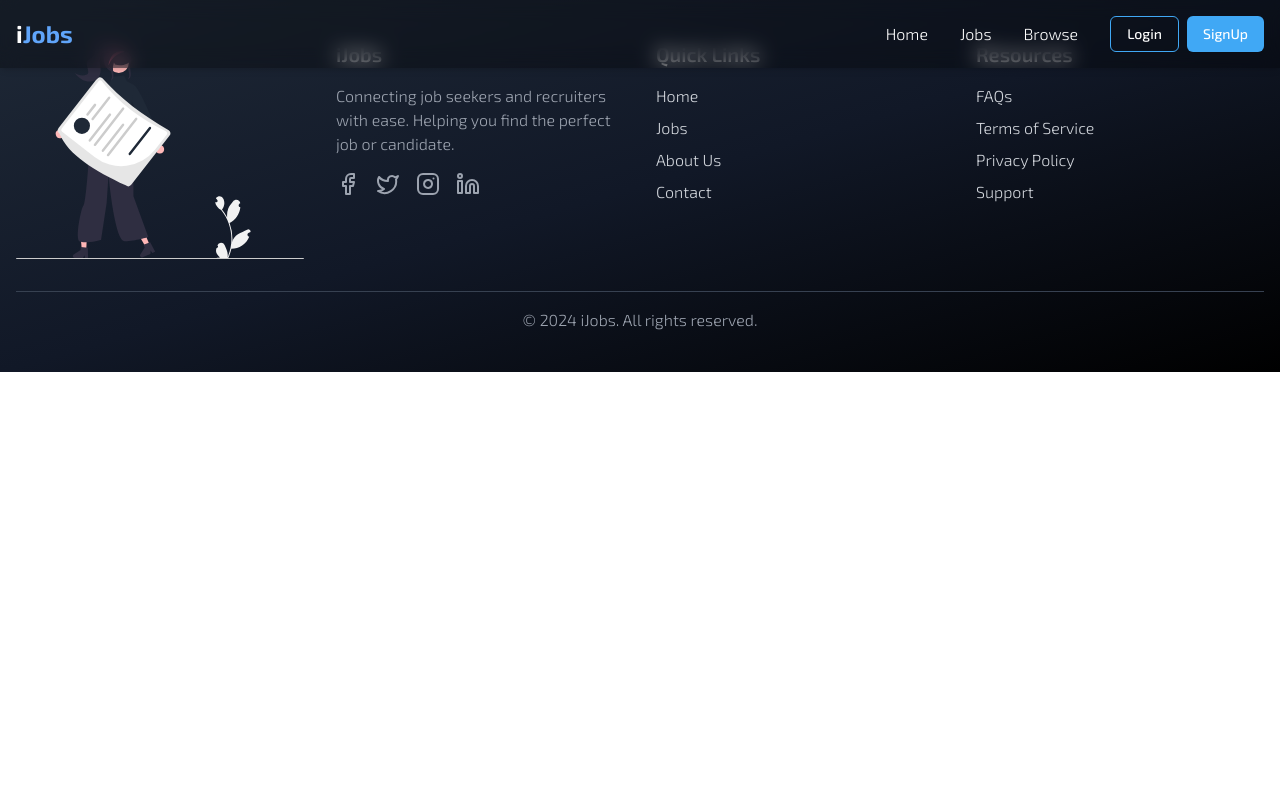
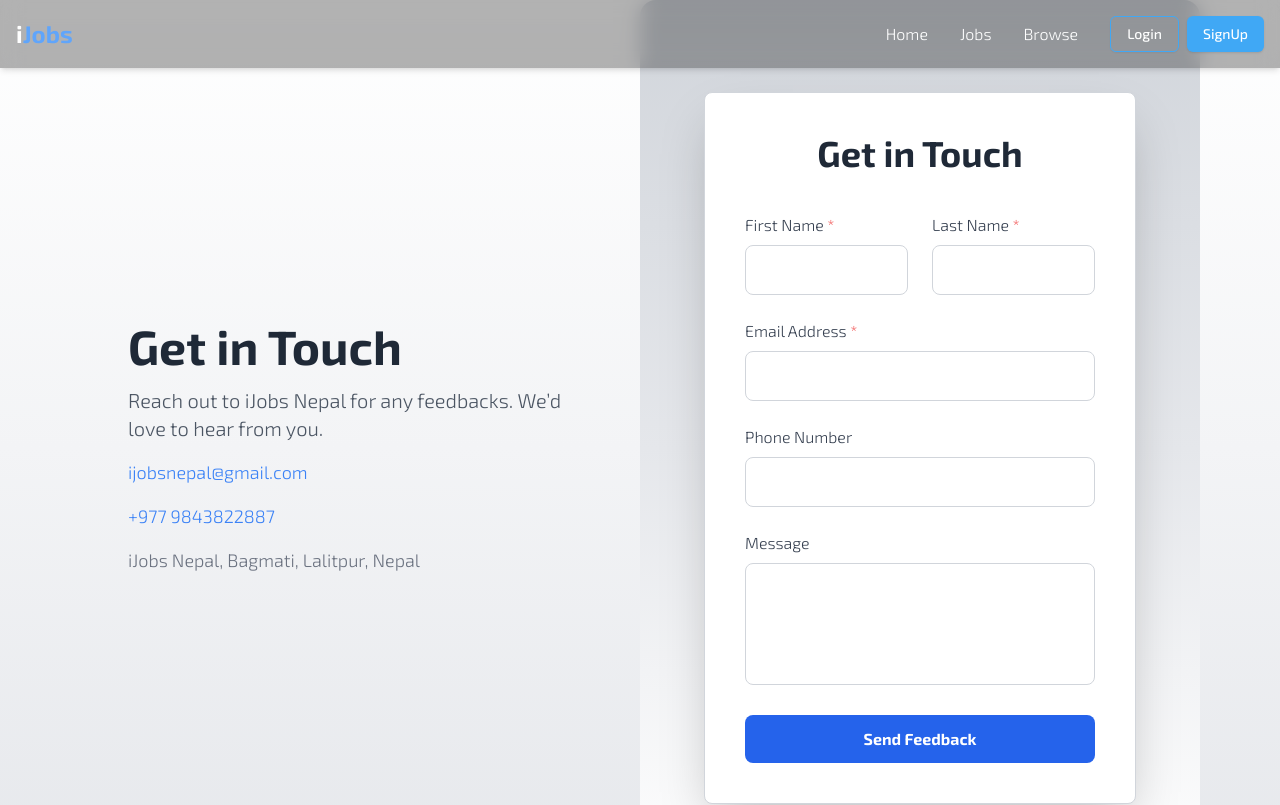
Before and after one commit to suyan-python/iJobs, a React (Vite) app in the folder client/: page /contact in a window 1280 px wide. Shown: the top 805 px of the page. Built offline with nearby package versions, Linux system fonts and the light colour scheme; the HTML template or start-up script is replaced by a standard one; what tailwindcss-filters would draw is missing.

Commit message:
about, contacts pages add

```diff
--- a/client/src/App.jsx
+++ b/client/src/App.jsx
@@ -16,6 +16,8 @@ import { BrowserRouter as Router, Routes, Route } from "react-router-dom";
 import AdminPostJobs from "./components/admin/AdminPostJobs";
 import Applicants from "./components/admin/Applicants";
 import ProtectedRoute from "./components/admin/ProtectedRoute";
+import AboutUs from "./components/aboutus/AboutUs";
+import Contact from "./components/contact/Contact";
 
 function App() {
   return (
@@ -24,6 +26,8 @@ function App() {
         <NavBar />
         <Routes>
           <Route path="/" element={<LandingPage />} />
+          <Route path="/about" element={<AboutUs />} />
+          <Route path="/contact" element={<Contact />} />
           <Route path="/login" element={<Login />} />
           <Route path="/signup" element={<SignUp />} />
           <Route path="/jobs" element={<Jobs />} />
--- /dev/null
+++ b/client/src/components/aboutus/AboutUs.jsx
@@ -0,0 +1,71 @@
+import React from "react";
+
+function AboutUs() {
+  return (
+    <div className="pt-36 bg-gradient-to-t from-blue-800 via-blue-900 to-gray-900">
+      <div className="text-center font-bold text-5xl text-blue-400">
+        Behind the Business
+      </div>
+      <div className="flex flex-wrap justify-center gap-8 p-6">
+        {/* Card 1 */}
+        <div className="bg-suyan bg-cover text-white w-full sm:w-64 md:w-80 h-72 p-4  rounded-lg shadow-lg hover:shadow-xl transition-shadow duration-300 relative overflow-hidden">
+          {/* Gradient Overlay */}
+          <div className="absolute inset-0 bg-gradient-to-t from-blue-700 to-transparent opacity-70 z-20"></div>
+
+          {/* Title Section */}
+          <div className="relative z-30 p-4">
+            <div className="title font-semibold text-xl ">Suyan Man Amatya</div>
+          </div>
+
+          {/* Description Section */}
+          <div className="description-wrapper absolute bottom-0 left-0 right-0 h-full flex items-end overflow-hidden transition-all duration-500 transform translate-y-0 hover:-translate-y-28 z-30">
+            <div className="description  p-4">
+              Discover the latest trends in the coffee world, from brewing
+              methods to flavors.
+            </div>
+          </div>
+        </div>
+
+        {/* Repeat for Additional Cards */}
+        <div className=" bg-person bg-cover text-white w-full sm:w-64 md:w-80 h-72 p-4  rounded-lg shadow-lg hover:shadow-xl transition-shadow duration-300 relative overflow-hidden">
+          <div className="absolute inset-0 bg-gradient-to-t from-blue-700 to-transparent opacity-70 z-20"></div>
+          <div className="relative z-30 p-4">
+            <div className="title font-semibold text-xl ">Bimal Thapa</div>
+          </div>
+          <div className="description-wrapper absolute bottom-0 left-0 right-0 h-full flex items-end overflow-hidden transition-all duration-500 transform translate-y-0 hover:-translate-y-28 z-30">
+            <div className="description  p-4 ">
+              Explore new and exciting coffee recipes from around the world.
+            </div>
+          </div>
+        </div>
+
+        <div className=" bg-person bg-cover text-white w-full sm:w-64 md:w-80 h-72 p-4  rounded-lg shadow-lg hover:shadow-xl transition-shadow duration-300 relative overflow-hidden">
+          <div className="absolute inset-0 bg-gradient-to-t from-blue-700 to-transparent opacity-70 z-20"></div>
+          <div className="relative z-30 p-4">
+            <div className="title font-semibold text-xl ">Rupesh Silwal</div>
+          </div>
+          <div className="description-wrapper absolute bottom-0 left-0 right-0 h-full flex items-end overflow-hidden transition-all duration-500 transform translate-y-0 hover:-translate-y-28 z-30">
+            <div className="description  p-4 ">
+              Learn about the cultural significance of coffee across different
+              regions.
+            </div>
+          </div>
+        </div>
+
+        <div className=" bg-person bg-cover text-white w-full sm:w-64 md:w-80 h-72 p-4  rounded-lg shadow-lg hover:shadow-xl transition-shadow duration-300 relative overflow-hidden">
+          <div className="absolute inset-0 bg-gradient-to-t from-blue-700 to-transparent opacity-70 z-20"></div>
+          <div className="relative z-30 p-4">
+            <div className="title font-semibold text-xl ">Bayapak Chudali</div>
+          </div>
+          <div className="description-wrapper absolute bottom-0 left-0 right-0 h-full flex items-end overflow-hidden transition-all duration-500 transform translate-y-0 hover:-translate-y-28 z-30">
+            <div className="description  p-4 ">
+              Discover sustainable practices in coffee production.
+            </div>
+          </div>
+        </div>
+      </div>
+    </div>
+  );
+}
+
+export default AboutUs;
--- /dev/null
+++ b/client/src/components/contact/Contact.jsx
@@ -0,0 +1,45 @@
+import React from "react";
+import Form from "./Form";
+
+function Contact() {
+  return (
+    <section className="w-full flex flex-col lg:flex-row justify-between items-center bg-gradient-to-b from-white via-gray-100 to-gray-200 px-6  lg:px-20 shadow-lg rounded-2xl">
+      {/* Text Area */}
+      <div className="text-area w-full lg:w-1/2 flex flex-col justify-center items-center lg:items-start lg:px-12 text-center lg:text-left space-y-4">
+        <h1 className="font-bold text-3xl lg:text-5xl text-gray-800">
+          Get in Touch
+        </h1>
+        <p className="text-lg lg:text-xl text-gray-600">
+          Reach out to iJobs Nepal for any feedbacks. We’d love to hear from
+          you.
+        </p>
+        <div>
+          <a
+            href="mailto:jewel.himalayan.2021@gmail.com"
+            className="text-lg text-blue-500 hover:underline"
+          >
+            ijobsnepal@gmail.com
+          </a>
+        </div>
+        <div>
+          <a
+            href="tel:+977 9843822887"
+            className="text-lg text-blue-500 hover:underline"
+          >
+            +977 9843822887
+          </a>
+        </div>
+        <p className="text-lg text-gray-500">
+          iJobs Nepal, Bagmati, Lalitpur, Nepal
+        </p>
+      </div>
+
+      {/* Form Section */}
+      <div className="w-full lg:w-1/2  lg:mt-0 flex justify-center items-center bg-white p-6 lg:p-12 rounded-2xl bg-gradient-to-b from-gray-300 via-gray-200 to-white">
+        <Form />
+      </div>
+    </section>
+  );
+}
+
+export default Contact;
--- /dev/null
+++ b/client/src/components/contact/Form.jsx
@@ -0,0 +1,122 @@
+import React, { useState } from "react";
+
+function Form() {
+  const [formData, setFormData] = useState({
+    firstName: "",
+    lastName: "",
+    email: "",
+    phone: "",
+    message: "",
+  });
+
+  function handleChange(e) {
+    const { name, value } = e.target;
+    setFormData({ ...formData, [name]: value });
+  }
+
+  function handleSubmit(e) {
+    e.preventDefault();
+    console.log("Form Data: ", formData);
+    alert(`${formData.firstName}, Your Data Submitted Successfully!`);
+    // Handle form submission logic here (e.g., send data to server)
+  }
+
+  return (
+    <div className="flex items-center min-h-screen px-4">
+      <div className="w-full max-w-lg bg-white p-10 rounded-lg shadow-2xl border border-gray-300">
+        <h2 className="text-3xl sm:text-4xl font-bold text-gray-800 mb-10 text-center">
+          Get in Touch
+        </h2>
+        <form onSubmit={handleSubmit}>
+          {/* First Name and Last Name */}
+          <div className="flex flex-col sm:flex-row gap-6 mb-6">
+            <div className="w-full sm:w-1/2">
+              <label htmlFor="firstName" className="block text-gray-700 mb-2">
+                First Name <span className="text-red-500">*</span>
+              </label>
+              <input
+                type="text"
+                id="firstName"
+                name="firstName"
+                value={formData.firstName}
+                onChange={handleChange}
+                required
+                className="w-full px-4 py-3 border border-gray-300 rounded-lg focus:ring-2 focus:ring-blue-500 outline-none"
+              />
+            </div>
+            <div className="w-full sm:w-1/2">
+              <label htmlFor="lastName" className="block text-gray-700 mb-2">
+                Last Name <span className="text-red-500">*</span>
+              </label>
+              <input
+                type="text"
+                id="lastName"
+                name="lastName"
+                value={formData.lastName}
+                onChange={handleChange}
+                required
+                className="w-full px-4 py-3 border border-gray-300 rounded-lg focus:ring-2 focus:ring-blue-500 outline-none"
+              />
+            </div>
+          </div>
+
+          {/* Email Address */}
+          <div className="mb-6">
+            <label htmlFor="email" className="block text-gray-700 mb-2">
+              Email Address <span className="text-red-500">*</span>
+            </label>
+            <input
+              type="email"
+              id="email"
+              name="email"
+              value={formData.email}
+              onChange={handleChange}
+              required
+              className="w-full px-4 py-3 border border-gray-300 rounded-lg focus:ring-2 focus:ring-blue-500 outline-none"
+            />
+          </div>
+
+          {/* Phone Number */}
+          <div className="mb-6">
+            <label htmlFor="phone" className="block text-gray-700 mb-2">
+              Phone Number
+            </label>
+            <input
+              type="tel"
+              id="phone"
+              name="phone"
+              value={formData.phone}
+              onChange={handleChange}
+              className="w-full px-4 py-3 border border-gray-300 rounded-lg focus:ring-2 focus:ring-blue-500 outline-none"
+            />
+          </div>
+
+          {/* Message */}
+          <div className="mb-6">
+            <label htmlFor="message" className="block text-gray-700 mb-2">
+              Message
+            </label>
+            <textarea
+              id="message"
+              name="message"
+              value={formData.message}
+              onChange={handleChange}
+              rows="4"
+              className="w-full px-4 py-3 border border-gray-300 rounded-lg focus:ring-2 focus:ring-blue-500 outline-none resize-none"
+            ></textarea>
+          </div>
+
+          {/* Submit Button */}
+          <button
+            type="submit"
+            className="w-full py-3 bg-blue-600 text-white font-bold rounded-lg hover:bg-blue-700 focus:outline-none focus:ring-4 focus:ring-blue-300 transition duration-200"
+          >
+            Send Feedback
+          </button>
+        </form>
+      </div>
+    </div>
+  );
+}
+
+export default Form;
--- a/client/tailwind.config.js
+++ b/client/tailwind.config.js
@@ -6,6 +6,9 @@ export default {
     extend: {
       backdropBlur: {
         md: "10px",
+      },
+      backgroundImage: {
+        suyan: "url('/src/assets/team/suyan.png')",
       },
     },
   },
```
Also changed, not shown: 1 other file (tests, documents, lock files or other folders).
